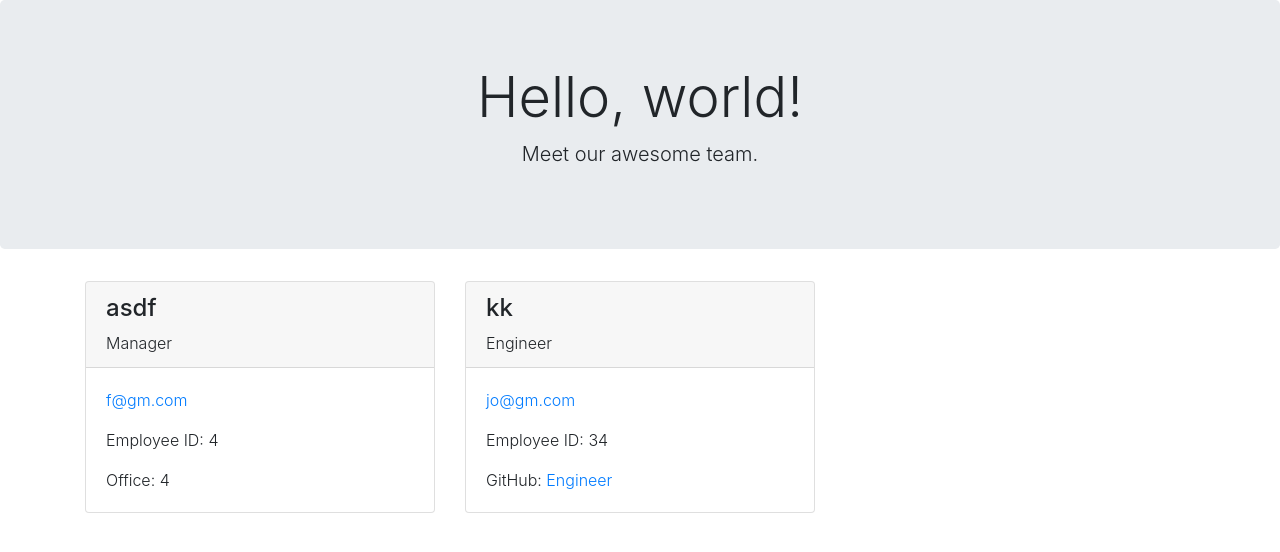
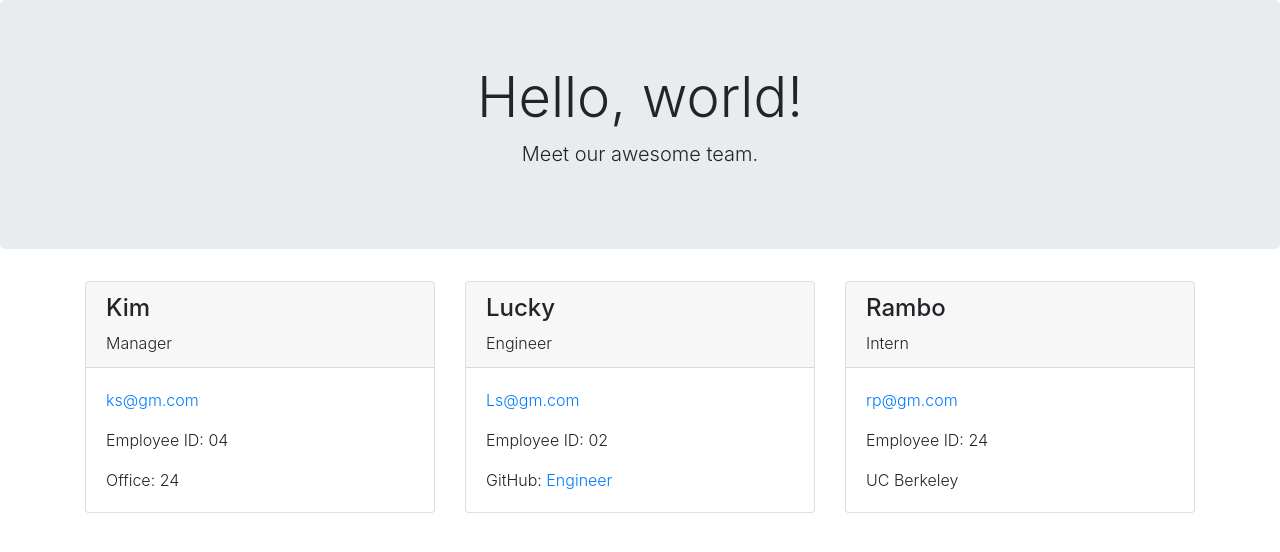
Before and after one commit to salask24/team-profile-generator, a website: page dist/index.html in a window 1280 px wide. Drawn offline with nearby package versions, Linux system fonts and the light colour scheme.

```diff
--- a/dist/index.html
+++ b/dist/index.html
@@ -20,13 +20,13 @@
                 <div class="col mb-4">
                     <div class="card h-100">
                         <div class="card-header">
-                            <h4>asdf</h4>
+                            <h4>Kim</h4>
                             <p class="card-text">Manager</p>
                         </div>
                         <div class="card-body font-weight-light">
-                            <p><a href="mailto:f@gm.com" class="card-link">f@gm.com</a></p>
-                            <p class="card-text">Employee ID: 4</p>
-                            <p class="card-text">Office: 4</p>
+                            <p><a href="mailto:ks@gm.com" class="card-link">ks@gm.com</a></p>
+                            <p class="card-text">Employee ID: 04</p>
+                            <p class="card-text">Office: 24</p>
                         </div>
                     </div>
                 </div>
@@ -34,13 +34,27 @@
                 <div class="col mb-4">
                     <div class="card h-100">
                         <div class="card-header">
-                            <h4>kk</h4>
+                            <h4>Lucky</h4>
                             <p class="card-text">Engineer</p>
                         </div>
                         <div class="card-body font-weight-light">
-                            <p><a href="mailto:jo@gm.com" class="card-link">jo@gm.com</a></p>
-                            <p class="card-text">Employee ID: 34</p>
+                            <p><a href="mailto:Ls@gm.com" class="card-link">Ls@gm.com</a></p>
+                            <p class="card-text">Employee ID: 02</p>
                             <p class="card-text">GitHub: <a href="https://www.github.com/Engineer" target="_blank" class="card-link">Engineer</a></p>
+                        </div>
+                    </div>
+                </div>
+
+                <div class="col mb-4">
+                    <div class="card h-100">
+                        <div class="card-header">
+                            <h4>Rambo</h4>
+                            <p class="card-text">Intern</p>
+                        </div>
+                        <div class="card-body font-weight-light">
+                            <p><a href="mailto:rp@gm.com" class="card-link">rp@gm.com</a></p>
+                            <p class="card-text">Employee ID: 24</p>
+                            <p class="card-text">UC Berkeley</p>
                         </div>
                     </div>
                 </div>
```
Also changed, not shown: README.md.
